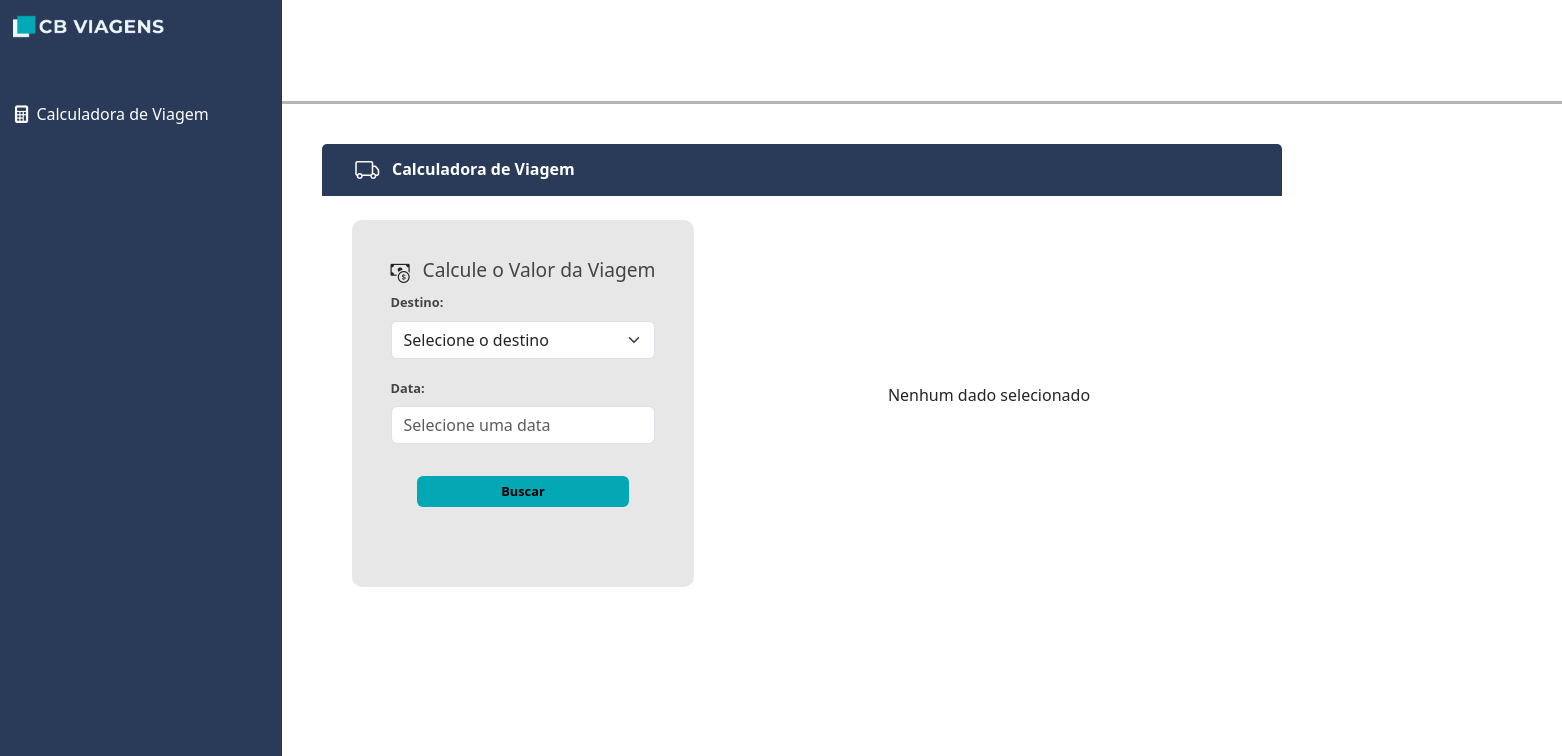
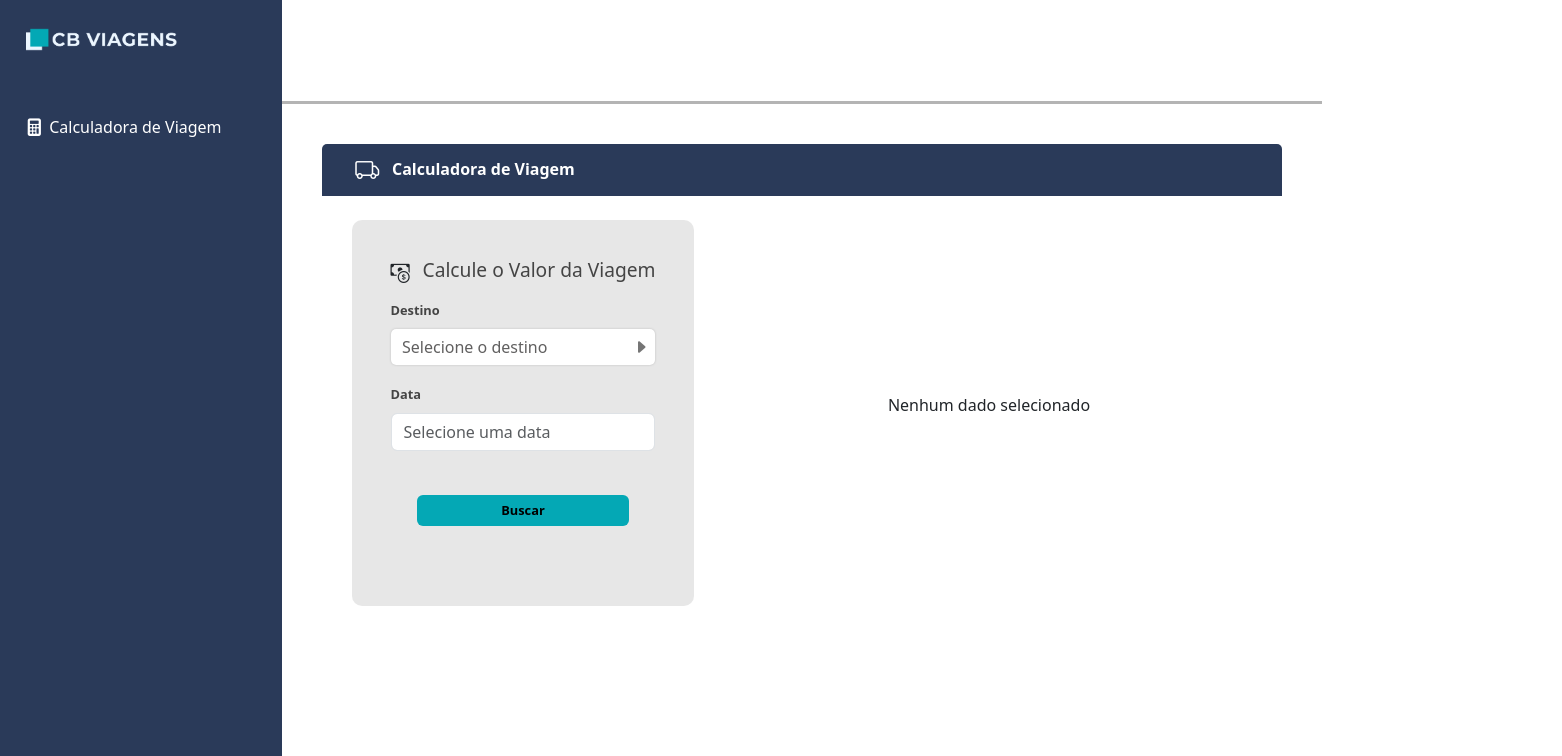
Before and after one commit to lucastoupitzen/desafio_coorlab, a Vue app in the folder app/frontend/cb_viagens/: page / in a window 1280 px wide. Shown: the top 756 px of the page, 1562 px wide, since content can reach past the window. Built offline with nearby package versions, Linux system fonts and the light colour scheme.

Commit message:
feat: new component for city selection

```diff
--- /dev/null
+++ b/app/frontend/cb_viagens/src/components/CitySelector.vue
@@ -0,0 +1,129 @@
+<template>
+    <div class="city-selector-menu">
+        <div class="select-btn">
+            <span class="btn-text">Selecione o destino</span>
+            <i class="bi bi-caret-right-fill"></i>
+        </div>
+
+        <ul class="options">
+            <li class="option">
+                <i class="bi bi-circle-fill"></i>
+                <span class="option-text">Campinas</span>
+            </li>
+            <li class="option">
+                <i class="bi bi-circle-fill"></i>
+                <span class="option-text">São Paulo</span>
+            </li>
+            <li class="option">
+                <i class="bi bi-circle-fill"></i>
+                <span class="option-text">Belo Horizonte</span>
+            </li>
+            <li class="option">
+                <i class="bi bi-circle-fill"></i>
+                <span class="option-text">Rio de Janeiro</span>
+            </li>
+            <li class="option">
+                <i class="bi bi-circle-fill"></i>
+                <span class="option-text">Recife</span>
+            </li>
+            <li class="option">
+                <i class="bi bi-circle-fill"></i>
+                <span class="option-text">Fortaleza</span>
+            </li>
+            <li class="option">
+                <i class="bi bi-circle-fill"></i>
+                <span class="option-text">Curitiba</span>
+            </li>
+            <li class="option">
+                <i class="bi bi-circle-fill"></i>
+                <span class="option-text">Manaus</span>
+            </li>
+        </ul>
+    </div>
+</template>
+
+<script>
+    export default {
+        name: 'CitySelector',
+        mounted() {
+
+            const optionMenu = document.querySelector(".city-selector-menu"),
+                 selectBtn = optionMenu.querySelector(".select-btn"),
+                 options = optionMenu.querySelectorAll(".option"),
+                 btnText = optionMenu.querySelector(".btn-text");
+
+            selectBtn.addEventListener("click", () => optionMenu.classList.toggle("active"));
+
+            Array.from(options).forEach(option => {
+                option.addEventListener("click", () => {
+                    let selectedOption = option.querySelector(".option-text").innerText;
+                    btnText.innerText = selectedOption;
+
+                    optionMenu.classList.remove("active");
+                })
+            })
+
+        }
+    }
+</script>
+
+<style scoped>
+    .select-btn {
+        display: flex;
+        align-items: center;
+        justify-content: space-between;
+        background-color: #fff;
+        padding: 0.5dvw;
+        padding-left: 0.9dvw;
+        border-radius: 5px;
+        box-shadow: 0 0 2px rgba(136, 136, 136, 0.505);
+        cursor: pointer;
+        color: rgb(97, 96, 96);
+    }
+    .select-btn i {
+        font-size: 1em;
+        color: rgb(117, 117, 117);
+        transition: 0.2s;
+    }
+    .city-selector-menu .options {
+        position: absolute;
+        max-height: 16dvh; /* Defina a altura máxima desejada para o menu */
+        width: 20dvw;
+        overflow-y: auto;
+        padding: 0.5dvw;
+        background-color: #fff;
+        border-radius: 2px;
+        box-shadow: 0 0 2px rgba(136, 136, 136, 0.505);
+        display: none;
+
+    }
+
+    .city-selector-menu.active .options {
+        display: block;
+
+    }
+
+    .city-selector-menu.active .select-btn i {
+        transform: rotate(90deg);
+    }
+
+    .options .option {
+        display: flex;
+        cursor: pointer;
+        align-items: center;
+        padding: 0.5dvw 0;
+        background-color: #fff;
+        border-radius: 4px;
+        color: rgb(141, 141, 141);
+        border-bottom: 2px solid #cccccc;
+    }
+
+    .options .option:hover {
+        background-color: #f2f2f2;
+    }
+
+    .option i {
+        color: rgb(198, 196, 196);
+        margin-right: 8px;
+    }
+</style>
--- a/app/frontend/cb_viagens/src/components/FormCalculator.vue
+++ b/app/frontend/cb_viagens/src/components/FormCalculator.vue
@@ -9,17 +9,12 @@
                 </div>
                 <form @submit.prevent="sendForm">
                     <div class="mb-3">
-                        <label for="selectOption" class="form-label label">Destino:</label>
-                        <select class="form-select" id="destinselected" placeholder="Selecione o destino">
-                            <option value="" disabled selected hidden>Selecione o destino</option>
-                            <option value="Campinas">Campinas</option>
-                            <option value="Belo Horizonte">Belo Horizonte</option>
-                            <option value="São Paulo">São Paulo</option>
-                        </select>
+                        <label for="selectOption" class="form-label label">Destino</label>
+                        <CitySelector id="destinselected"/>
                     </div>
                     <div class="mb-3">
-                        <label for="dateInput" class="form-label label">Data:</label>
-                        <input type="text" class="form-control" id="dateInput" placeholder="Selecione uma data" onfocus="this.type='date'" >
+                        <label for="dateInput" class="form-label label">Data</label>
+                        <input type="text" class="form-control date-input" id="dateInput" placeholder="Selecione uma data" onfocus="this.type='date'" >
                     </div>
                     <div class="text-center">
                         <button type="submit" class="btn btn-primary btn-enviar">Buscar</button>
@@ -33,6 +28,7 @@
 <script>
 import axios from 'axios'
 import store from '../store'
+import CitySelector from './CitySelector.vue'
 
 
 export default {
@@ -40,9 +36,12 @@ export default {
   props: {
     msg: String
   },
+  components: {
+    CitySelector
+  },
   methods: {
     sendForm() {
-      const destino = document.getElementById('destinselected').value;
+      const destino = document.getElementById('destinselected').innerText;
       const data = document.getElementById('dateInput').value;
 
       // Verifique se os campos foram preenchidos antes de enviar a requisição
@@ -101,7 +100,7 @@ export default {
     .btn-enviar {
         width: 80%;
         margin: auto;
-        margin-top: 2dvh;
+        margin-top: 3.5dvh;
         font-size: .8em;
         font-weight: bold;
         color: black;
@@ -119,10 +118,15 @@ export default {
         display: flex;
         align-items: center;
         justify-content: space-around;
+        margin-bottom: 8px;
     }
     .bi-cash-coin {
         font-size: 1.2em;
         font-weight: bold;
     }
 
+    .date-input {
+        color: rgb(97, 96, 96);
+    }
+
 </style>
--- a/app/frontend/cb_viagens/src/components/MainHeader.vue
+++ b/app/frontend/cb_viagens/src/components/MainHeader.vue
@@ -17,7 +17,7 @@
   <style scoped>
       .empty-header{
         height: 13vh;
-        width: 100vw;
+        width: 100%;
         border-bottom: 3px solid rgba(128, 128, 128, 0.593);
       }
   </style>
--- a/app/frontend/cb_viagens/src/components/SideBar.vue
+++ b/app/frontend/cb_viagens/src/components/SideBar.vue
@@ -31,7 +31,8 @@ export default {
       background-color: #2a3a59;
       width: 22dvw;
       height: 100dvh;
-      padding: 1dvw;
+      padding: 2dvw;
+      padding-top: 2dvw;
     }
     .logo {
       margin-bottom: 7dvh;
```
